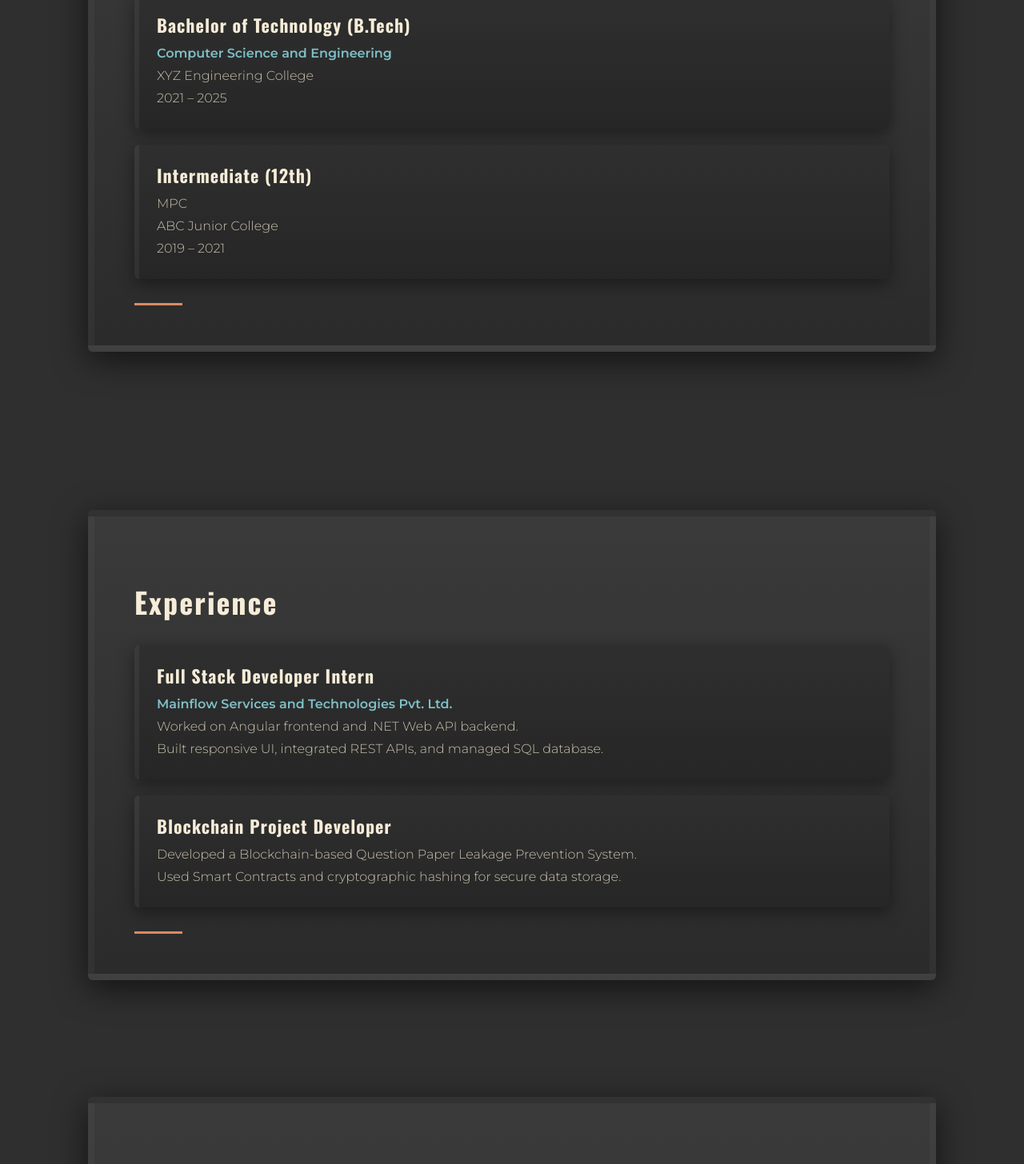
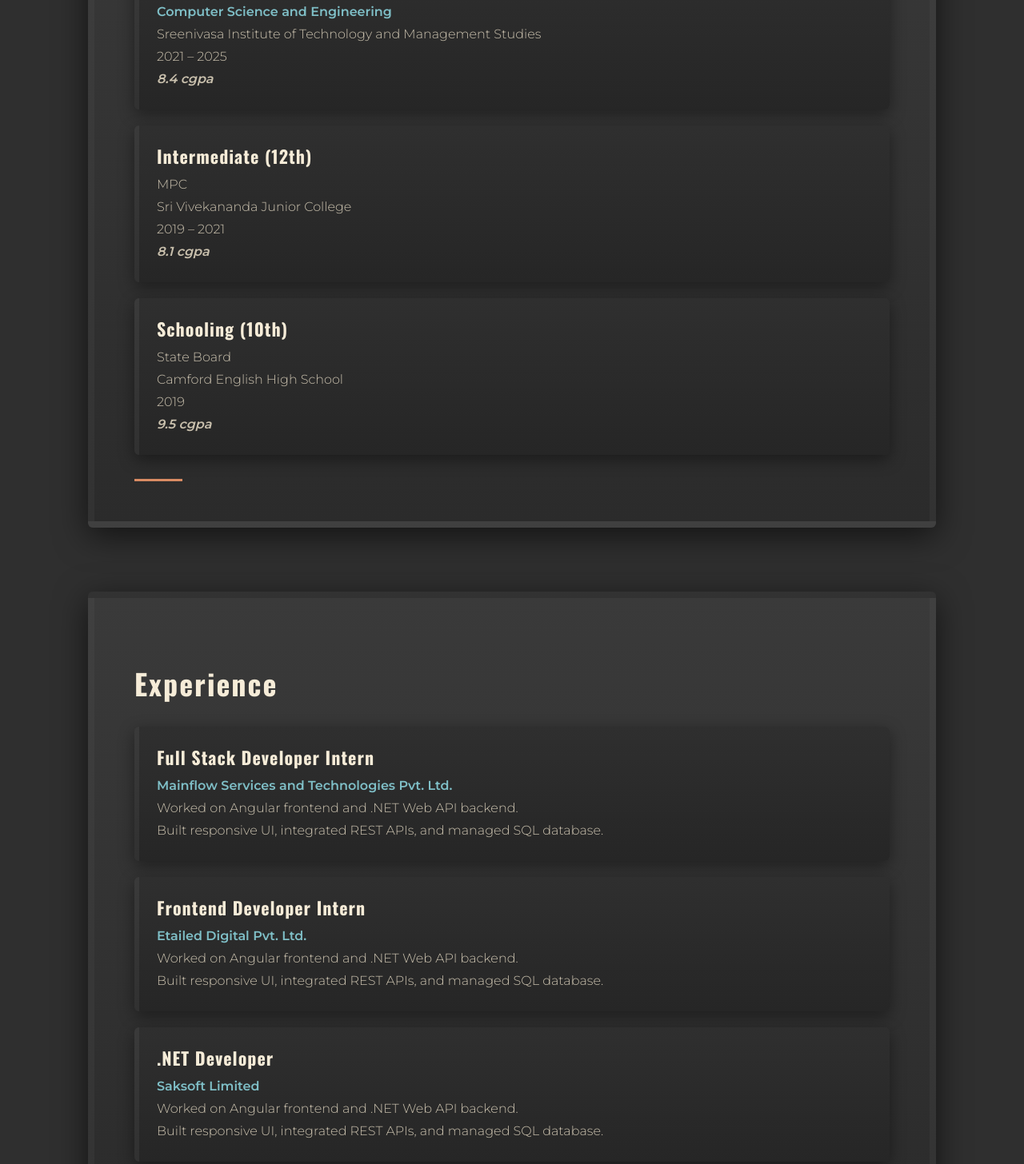
Before and after one commit to Jahanavip2816/portfolio, a plain HTML site: page index.html in a window 1280 px wide. Shown: the part 1230-2686 px from the top of the page at 80% size. Drawn offline with nearby package versions, Linux system fonts and the light colour scheme.

Commit message:
style change

```diff
--- a/index.html
+++ b/index.html
@@ -78,15 +78,25 @@
       <div class="info-block">
         <h3>Bachelor of Technology (B.Tech)</h3>
         <p><strong>Computer Science and Engineering</strong></p>
-        <p>XYZ Engineering College</p>
+        <p>Sreenivasa Institute of Technology and Management Studies</p>
         <p>2021 – 2025</p>
+        <p><b><i>8.4 cgpa</i></b></p>
       </div>
 
       <div class="info-block">
         <h3>Intermediate (12th)</h3>
         <p>MPC</p>
-        <p>ABC Junior College</p>
+        <p>Sri Vivekananda Junior College</p>
         <p>2019 – 2021</p>
+        <p><b><i>8.1 cgpa</i></b></p>
+      </div>
+
+      <div class="info-block">
+        <h3>Schooling (10th)</h3>
+        <p>State Board</p>
+        <p>Camford English High School</p>
+        <p>2019</p>
+        <p><b><i>9.5 cgpa</i></b></p>
       </div>
     </div>
   </div>
@@ -109,10 +119,26 @@
 </div>
 
       <div class="info-block">
-        <h3>Blockchain Project Developer</h3>
-        <p>Developed a Blockchain-based Question Paper Leakage Prevention System.</p>
-        <p>Used Smart Contracts and cryptographic hashing for secure data storage.</p>
-      </div>
+  <h3>
+    <a href="P. Jahanavi.pdf" target="_blank" class="exp-link">
+      Frontend Developer Intern
+    </a>
+  </h3>
+  <p><strong>Etailed Digital Pvt. Ltd.</strong></p>
+  <p>Worked on Angular frontend and .NET Web API backend.</p>
+  <p>Built responsive UI, integrated REST APIs, and managed SQL database.</p>
+</div>
+
+      <div class="info-block">
+  <h3>
+    <a href="P. Jahanavi.pdf" target="_blank" class="exp-link">
+      .NET Developer
+    </a>
+  </h3>
+  <p><strong>Saksoft Limited</strong></p>
+  <p>Worked on Angular frontend and .NET Web API backend.</p>
+  <p>Built responsive UI, integrated REST APIs, and managed SQL database.</p>
+</div>
     </div>
   </div>
 </section>
--- a/portfolio.css
+++ b/portfolio.css
@@ -383,10 +383,8 @@ main{max-width:var(--card-w);margin:0 auto;padding:80px 20px 120px;position:rela
   box-shadow: 0 8px 0 rgba(0,0,0,0.2)
 }
 
-/* muted */
 .muted{color:var(--muted);font-size:14px}
 
-/* scroll top */
 #scrollTop{
   position:fixed;
   right:24px;
```
